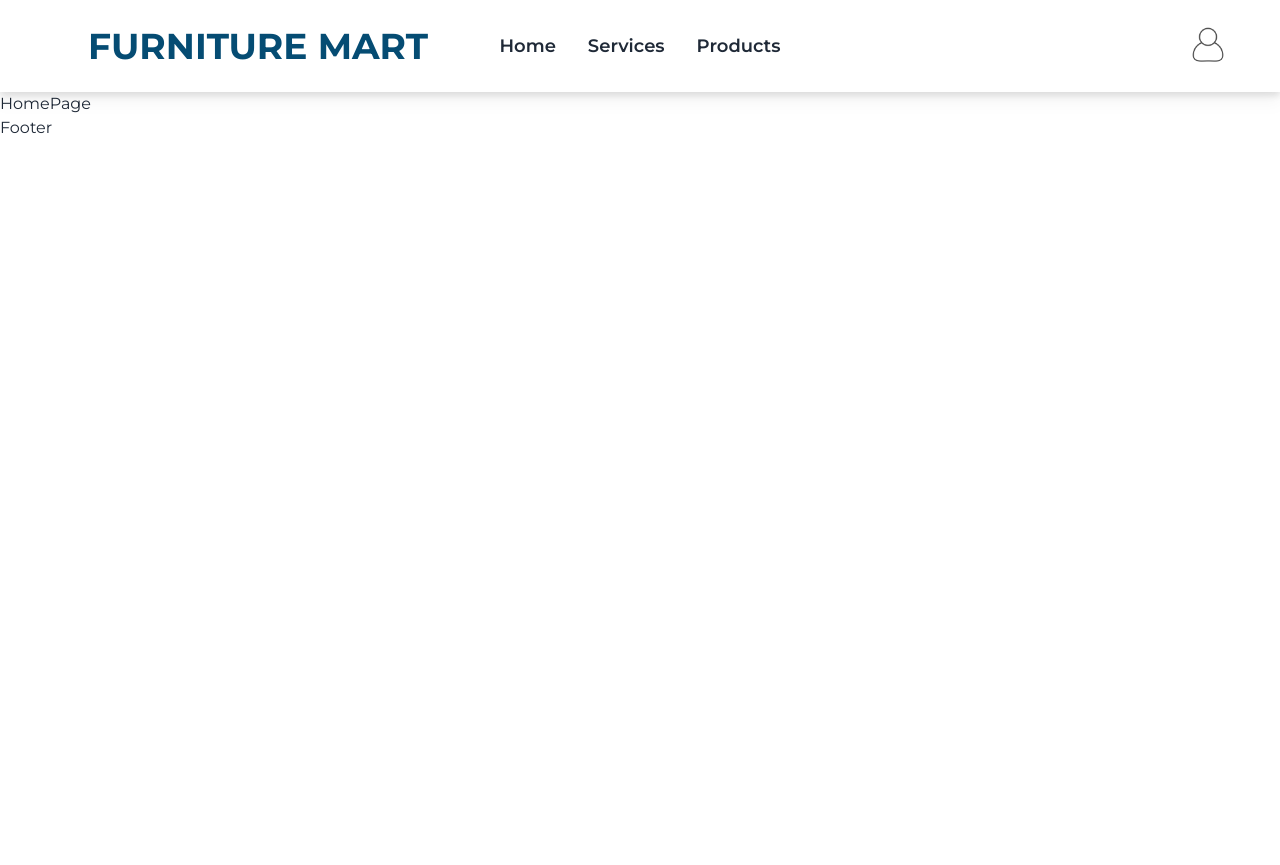
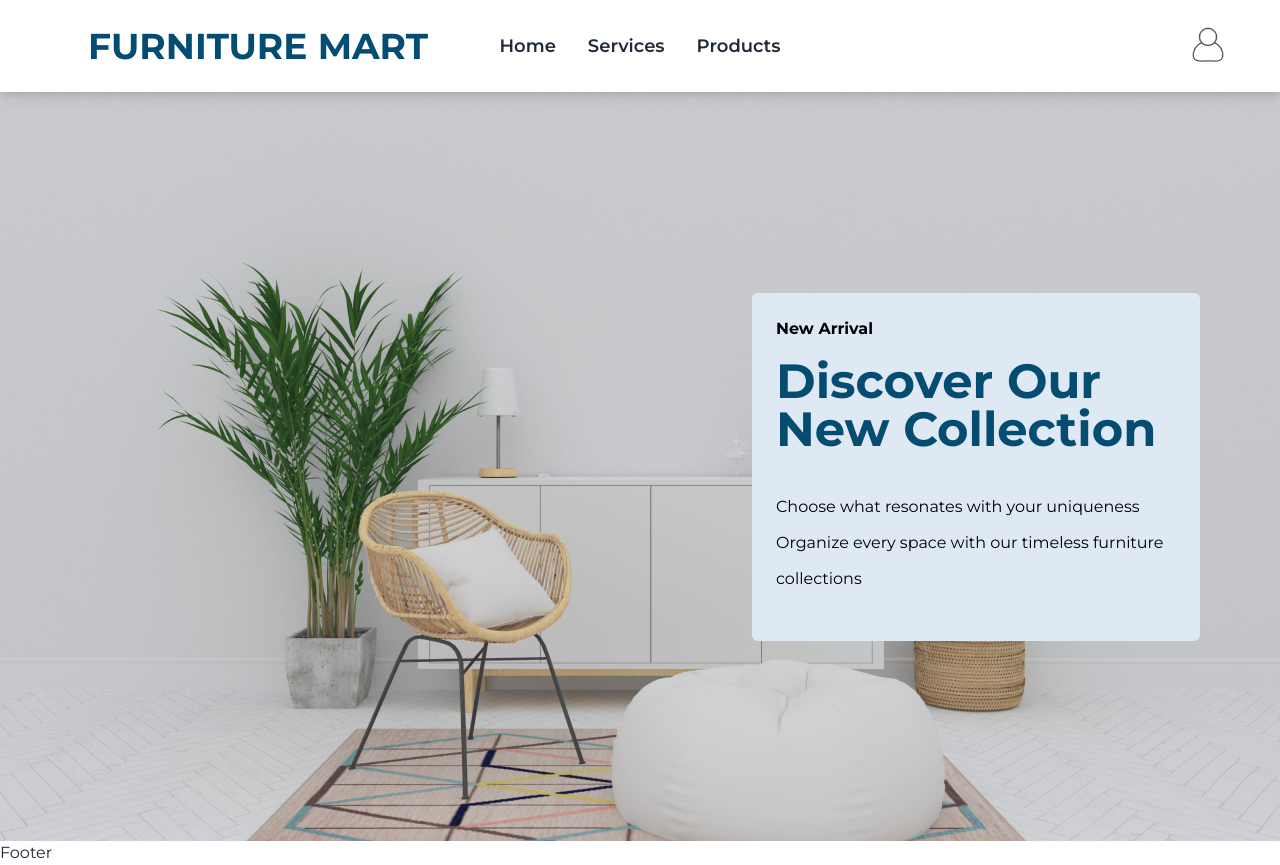
Before and after one commit to moshiur01/furniture-mart-frontend, a React (Vite) app: page / in a window 1280 px wide. Before the commit the page ends 800 px from the top, so only its background shows below. Built offline with nearby package versions, Linux system fonts and the light colour scheme; a web font is replaced by a local one.

Commit message:
[DONE] banner added

```diff
--- /dev/null
+++ b/src/components/Banner.jsx
@@ -0,0 +1,26 @@
+const Banner = () => {
+  return (
+    // <div className="bannerBg relative">
+    //   <div className="absolute inset-0 h-full w-full bg-black/30"></div>
+    // </div>
+
+    <div className="bannerBg hero md:min-h-[749px]">
+      <div className="hero-overlay bg-opacity-20"></div>
+      <div className="hero-content text-start text-neutral-content sm:ml-auto sm:mr-16">
+        <div className="flex max-w-md flex-col gap-4 rounded-md bg-[#DFE9F4] p-2 sm:p-6">
+          <p className="font-bold text-black">New Arrival</p>
+          <h1 className="mb-5 text-5xl font-bold text-[#054C73]">
+            Discover Our New Collection
+          </h1>
+          <p className="mb-5 leading-9 text-black">
+            Choose what resonates with your uniqueness Organize every space with
+            our timeless furniture collections
+          </p>
+          {/* <button className="btn btn-primary">Get Started</button> */}
+        </div>
+      </div>
+    </div>
+  );
+};
+
+export default Banner;
--- a/src/index.css
+++ b/src/index.css
@@ -3,3 +3,9 @@
 @tailwind base;
 @tailwind components;
 @tailwind utilities;
+
+.bannerBg {
+  background-image: url("./assets/Mask Group.jpg");
+  object-fit: cover;
+  background-position: center;
+}
--- a/src/pages/HomePage.jsx
+++ b/src/pages/HomePage.jsx
@@ -1,5 +1,11 @@
+import Banner from "../components/Banner";
+
 const HomePage = () => {
-  return <div>HomePage</div>;
+  return (
+    <div>
+      <Banner />
+    </div>
+  );
 };
 
 export default HomePage;
```
